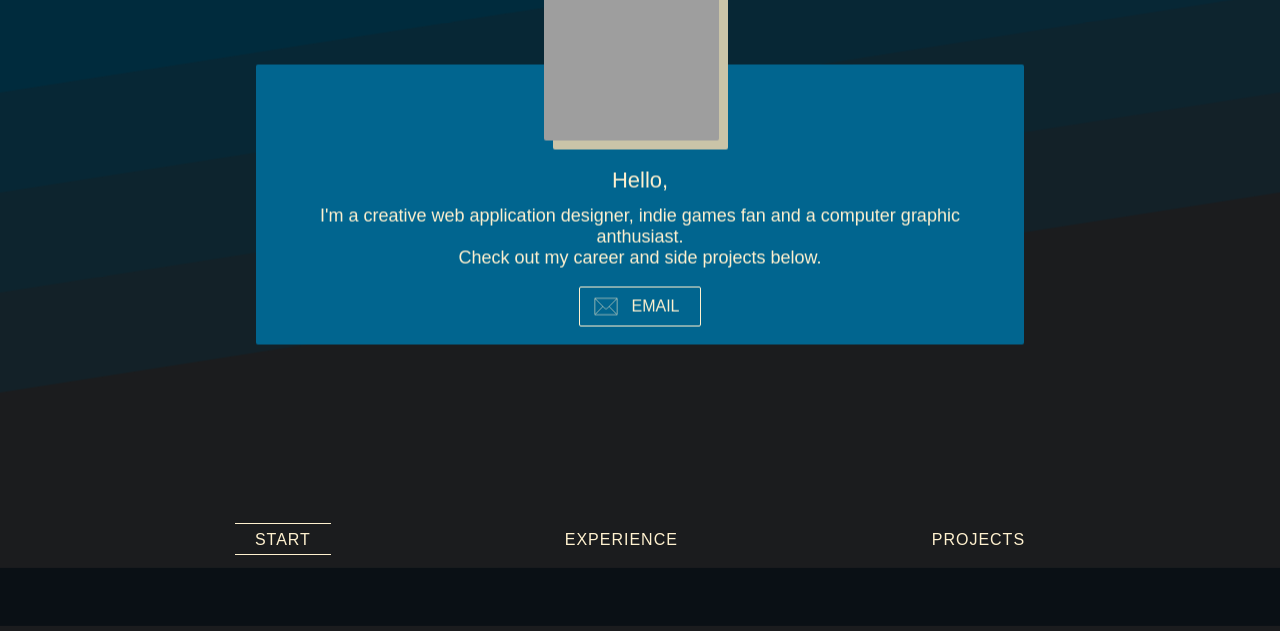
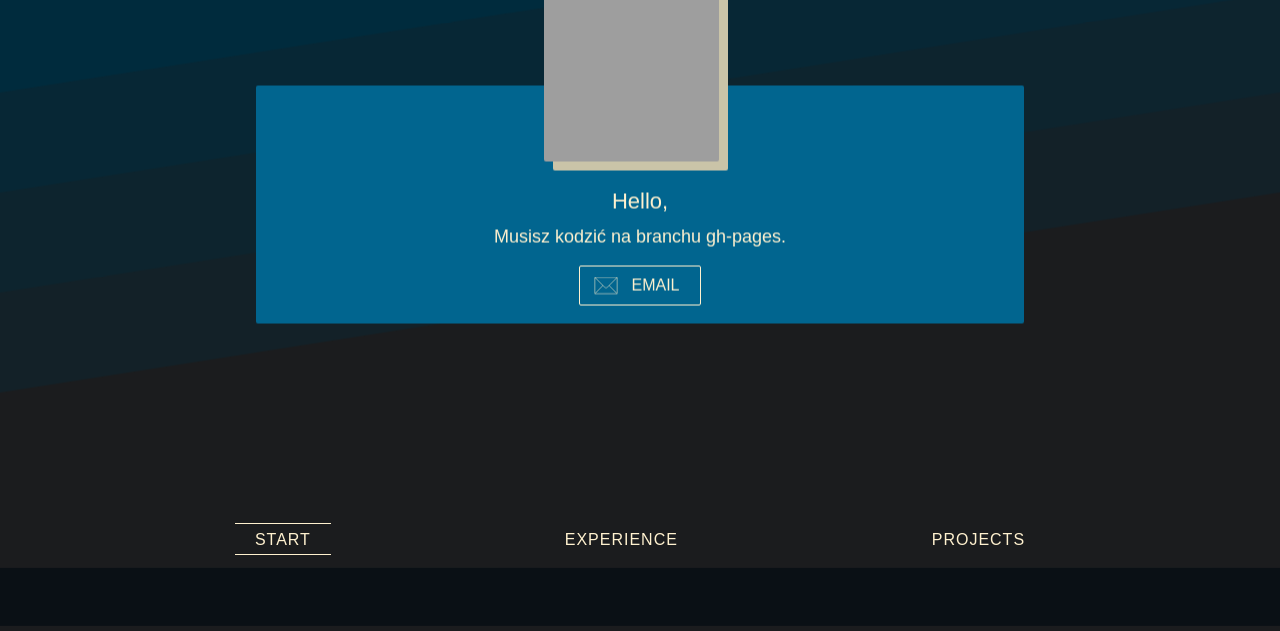
Before and after one commit to pioncz/portfolio-2020, a website built with webpack: page index.html in a window 1280 px wide. Shown: the part 232-863 px from the top of the page. Built offline with Linux system fonts and the light colour scheme; grey boxes are pictures that could not be loaded.

Commit message:
leave this branch copy

```diff
--- a/index.html
+++ b/index.html
@@ -22,7 +22,7 @@
             <img src="pic.jpg" alt="Profile picture" />
           </div>
           <div class="hello">Hello,</div>
-          <div class="message">I'm a creative web application designer, indie games fan and a computer graphic anthusiast.<br>Check out my career and side projects below.</div>
+          <div class="message">Musisz kodzić na branchu gh-pages.</div>
           <a
             class="button email"
             href="mailto:luzecki.piotr@gmail.com"
```
Also changed, not shown: dist/main.js.
